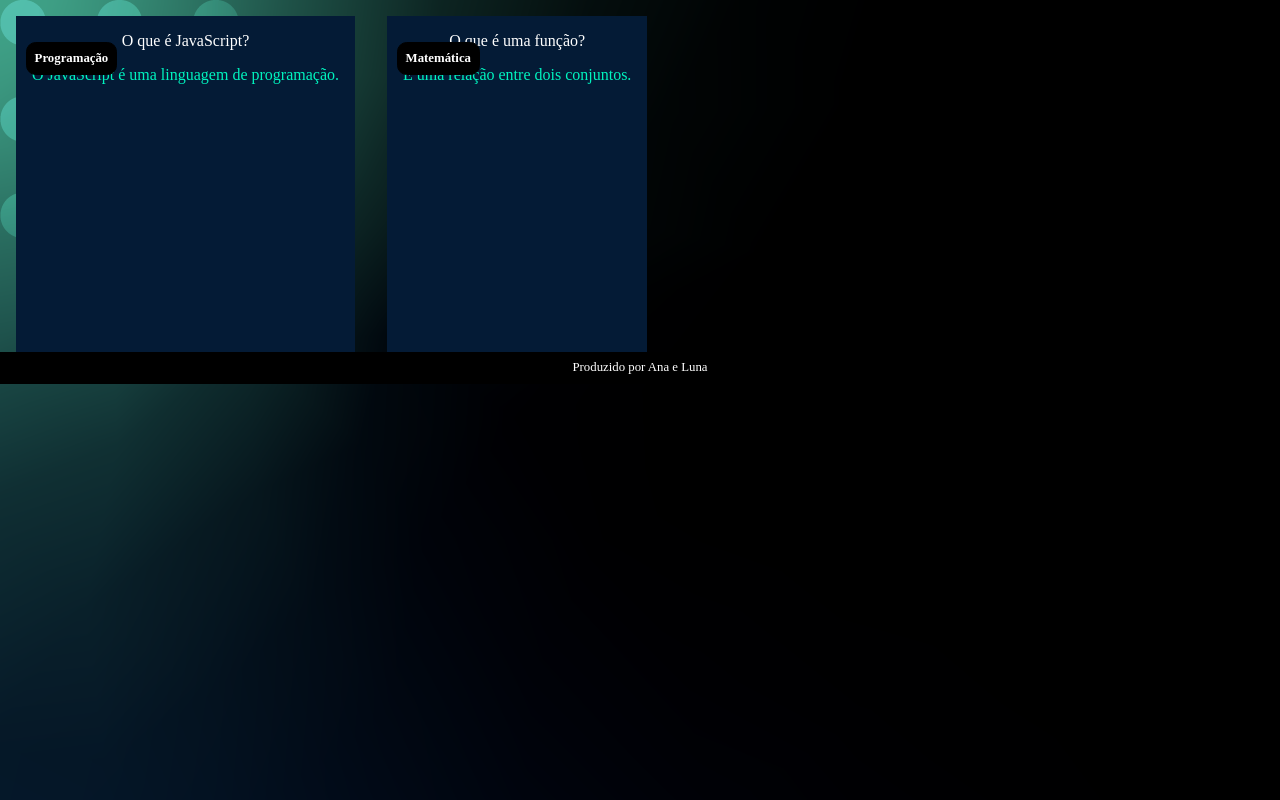
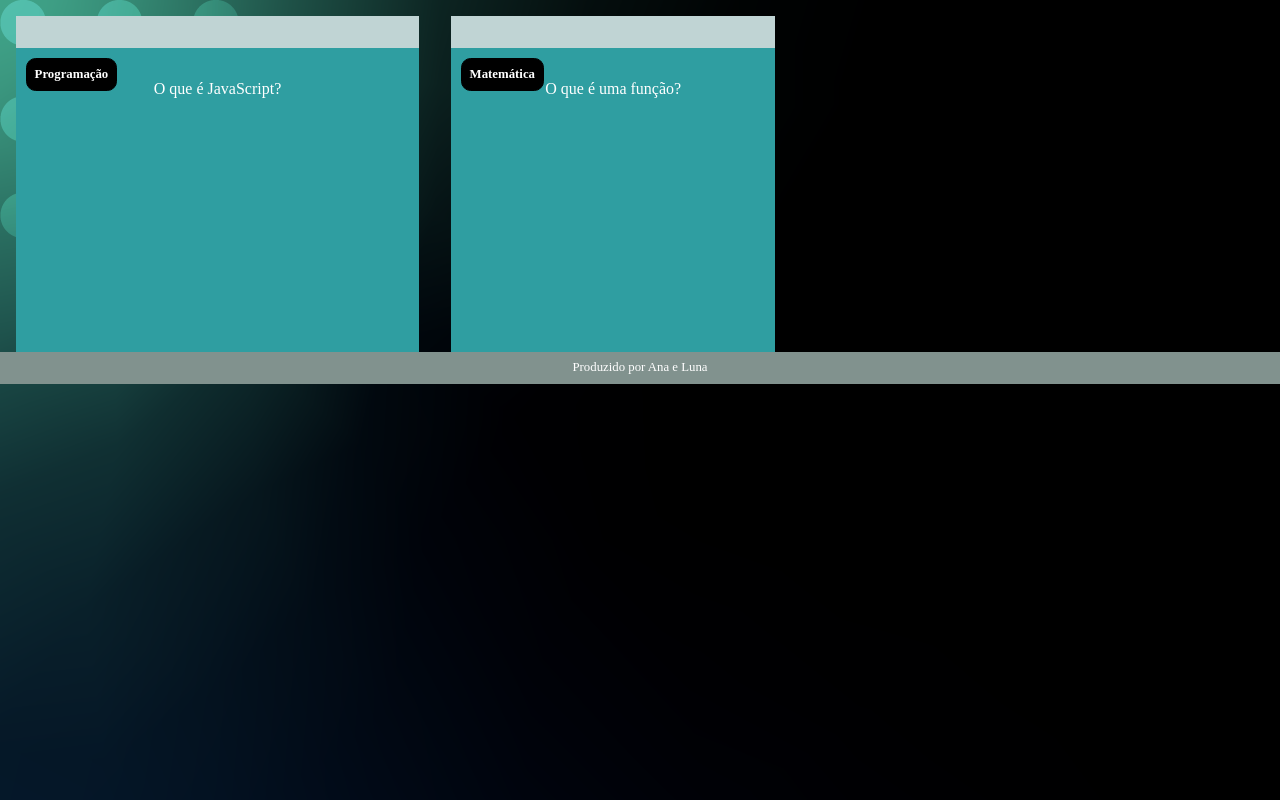
Before and after one commit to anaalindoca/3T-2E-LunaeAna, a plain HTML site: page index.html in a window 1280 px wide. Drawn offline with Linux system fonts and the light colour scheme; a web font is replaced by a local one.

Commit message:
Add files via upload

```diff
--- a/index.html
+++ b/index.html
@@ -36,5 +36,6 @@
     <footer>
         <p>Produzido por Ana e Luna</p>
     </footer>
+    <script src="main.js"></script>
 </body>
 </html>
--- /dev/null
+++ b/main.js
@@ -0,0 +1,5 @@
+function criaCartao(categoria,pergunta,resposta){
+console.log(categoria,pergunta,resposta)
+}
+
+criaCartao("Biologia","Qual a função da mitocondria","criar atp, para geração de energia")
--- a/style.css
+++ b/style.css
@@ -3,52 +3,61 @@
 
 :root{
     --texto-color:#000000;
-    --cor-cartao-frente:#144480;
-    --cor-cartao-verso:#00F4BF;
+    --cor-cartao-frente:#2f9ea1;
+    --cor-cartao-verso:#ffffff;
 
 }
 
 *{
     margin: 0%;
     padding: 0%;
+
 }
+
 body{
     font-family: "Bai Jamjuree";
 background: url(img/bg-desktop.webp);
+
 }
+
 footer{
-    background-color: black;
-color: white;
+    background-color: rgb(129, 146, 142);
+color: rgb(155, 167, 164);
 position: fixed;
 width: 100% ;
 height: 2rem;
 
+}
 
-
-}
 footer p{
     text-align: center;
     font-size: 0.8rem;
     margin: 0.5rem;
+
 }
+
 #container{
     display:flex;
 color:rgb(255, 255, 255);
 
 }
-.cartao
-{
+
+.cartao{
     margin: 1rem;
-    background-color: #041b36;
+    background-color: #c0d4d4;
 height: 20rem;
+
 }
+
 .cartao-conteudo{
     text-align: center;
     height: 100%;
-    background-color:  #041b36;
+    background-color: #2f9ea1;
     transform-style: preserve-3d;
     transition: transform 300ms ease-in-out;
+
 }
+
 .cartao-conteudo h3{
     background-color: rgb(0, 0, 0);
     text-align: left;
@@ -58,15 +67,20 @@ height: 20rem;
     font-size: 1vw;
     margin: 0.6rem;
     border:solid 1px var(--texto-color);
+    backface-visibility: hidden;
+
 }
+
 p{
     color: rgb(255, 255, 255);
+
 }
+
 .cartao-conteudo-pergunta p{
     font-weight: 500;
 
+}
 
-}
 .cartao-conteudo-resposta p{
     color:var(--cor-cartao-verso);
     font-weight: 700px;
@@ -75,8 +89,19 @@ p{
 
 .cartao-conteudo-pergunta, .cartao-conteudo-resposta{
     margin:1rem;
-
+    backface-visibility: hidden;
 }
 .cartao:hover  .cartao-conteudo{
     transform: rotateY(180deg);
+
 }
+.cartao-conteudo-resposta{
+    transform: rotateY(180deg);
+
+}
+.cartao-conteudo p{
+    margin-top: 2rem;
+    padding: 2rem;
+    margin-bottom: 2rem;
+
+}
```
